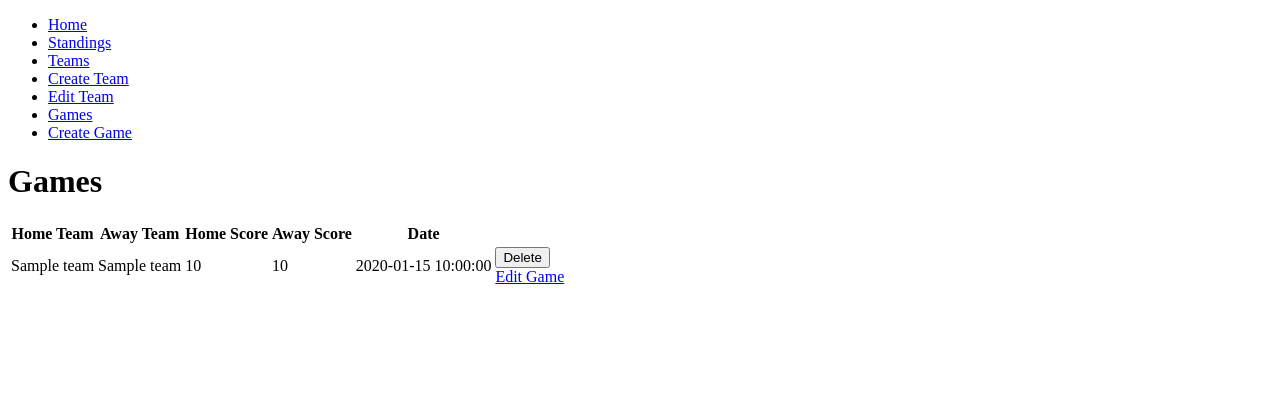
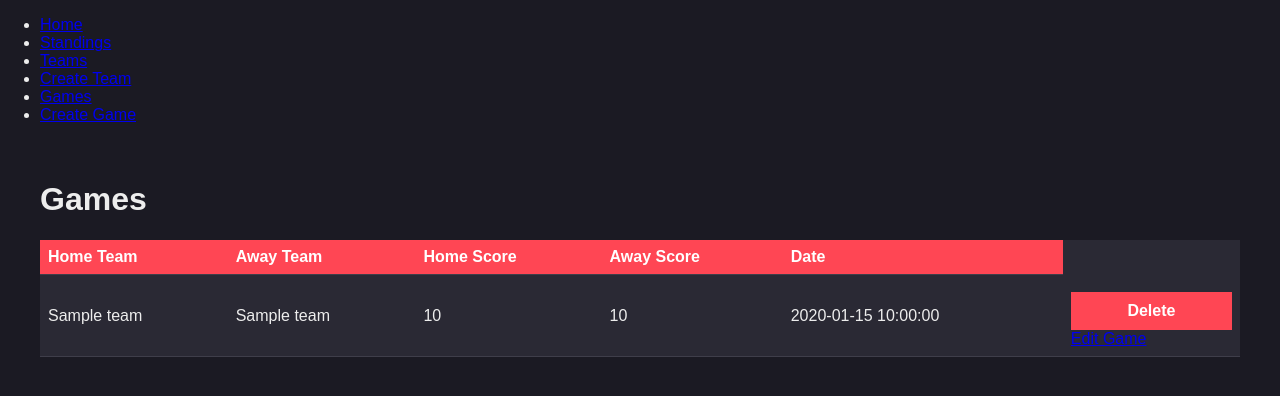
Before and after one commit to LamKD98/CodeClan_Project, a Flask app: page /games in a window 1280 px wide. Shown: the top 396 px of the page. Run offline with Flask 3, Linux system fonts and the light colour scheme; a database or web service that is not in the repository returns one stand-in record (values such as "Sample title"); some libraries are stand-ins or nearby versions.

Commit message:
finsihed+ css

```diff
--- a/Sports_Scoring_Python_Project/static/style.css
+++ b/Sports_Scoring_Python_Project/static/style.css
@@ -2,3 +2,117 @@
     height: 50px;
 
 }
+body {
+    font-family: Arial, sans-serif;
+    background-color: #1B1A23;
+    margin: 0;
+    padding: 0;
+    color: #EDEDED;
+  }
+
+  .container {
+    max-width: 1200px;
+    margin: 0 auto;
+    padding: 20px;
+  }
+
+  h1, h2, h3, h4, h5, h6 {
+    color: #EDEDED;
+  }
+
+  /* Navbar styles */
+  .navbar {
+    background-color: #1B1A23;
+    display: flex;
+    justify-content: space-between;
+    align-items: center;
+    padding: 10px;
+    border-bottom: 2px solid #FF4654;
+  }
+
+  .navbar a {
+    color: #EDEDED;
+    text-decoration: none;
+    margin-right: 15px;
+    font-weight: bold;
+  }
+
+  .navbar a:hover {
+    color: #FF4654;
+  }
+
+  /* Table styles */
+  table {
+    width: 100%;
+    border-collapse: collapse;
+    margin-bottom: 20px;
+    background-color: #2A2934;
+  }
+
+  th, td {
+    padding: 8px;
+    text-align: left;
+    border-bottom: 1px solid #3F3E4A;
+  }
+
+  th {
+    background-color: #FF4654;
+    color: white;
+    font-weight: bold;
+  }
+
+  /* Button styles */
+  button, input[type="submit"] {
+    background-color: #FF4654;
+    color: white;
+    border: none;
+    padding: 10px 20px;
+    cursor: pointer;
+    font-size: 16px;
+    font-weight: bold;
+    margin-top: 10px;
+    transition: all 0.3s;
+  }
+
+  button:hover, input[type="submit"]:hover {
+    background-color: #E33F49;
+  }
+
+  /* Form styles */
+  form {
+    display: flex;
+    flex-direction: column;
+  }
+
+  input[type="text"], input[type="number"], select {
+    padding: 10px;
+    font-size: 16px;
+    margin-bottom: 10px;
+    background-color: #2A2934;
+    color: #EDEDED;
+    border: 1px solid #3F3E4A;
+  }
+
+  label {
+    font-size: 16px;
+    margin-bottom: 5px;
+  }
+
+  /* Footer styles */
+  footer {
+    background-color: #1B1A23;
+    color: #EDEDED;
+    padding: 20px;
+    text-align: center;
+    margin-top: 20px;
+    border-top: 2px solid #FF4654;
+  }
+
+  footer a {
+    color: #EDEDED;
+    text-decoration: none;
+  }
+
+  footer a:hover {
+    color: #FF4654;
+  }
--- a/Sports_Scoring_Python_Project/templates/base.html
+++ b/Sports_Scoring_Python_Project/templates/base.html
@@ -16,7 +16,6 @@
         <li><a href="/teams/show">Standings</a></li>
         <li><a href="/teams">Teams</a></li>
         <li><a href="/teams/new">Create Team</a></li>
-        <li><a href="/teams/edit">Edit Team</a></li>
         <li><a href="/games">Games</a></li>
         <li><a href="/games/new">Create Game</a></li>
       </ul>
```
